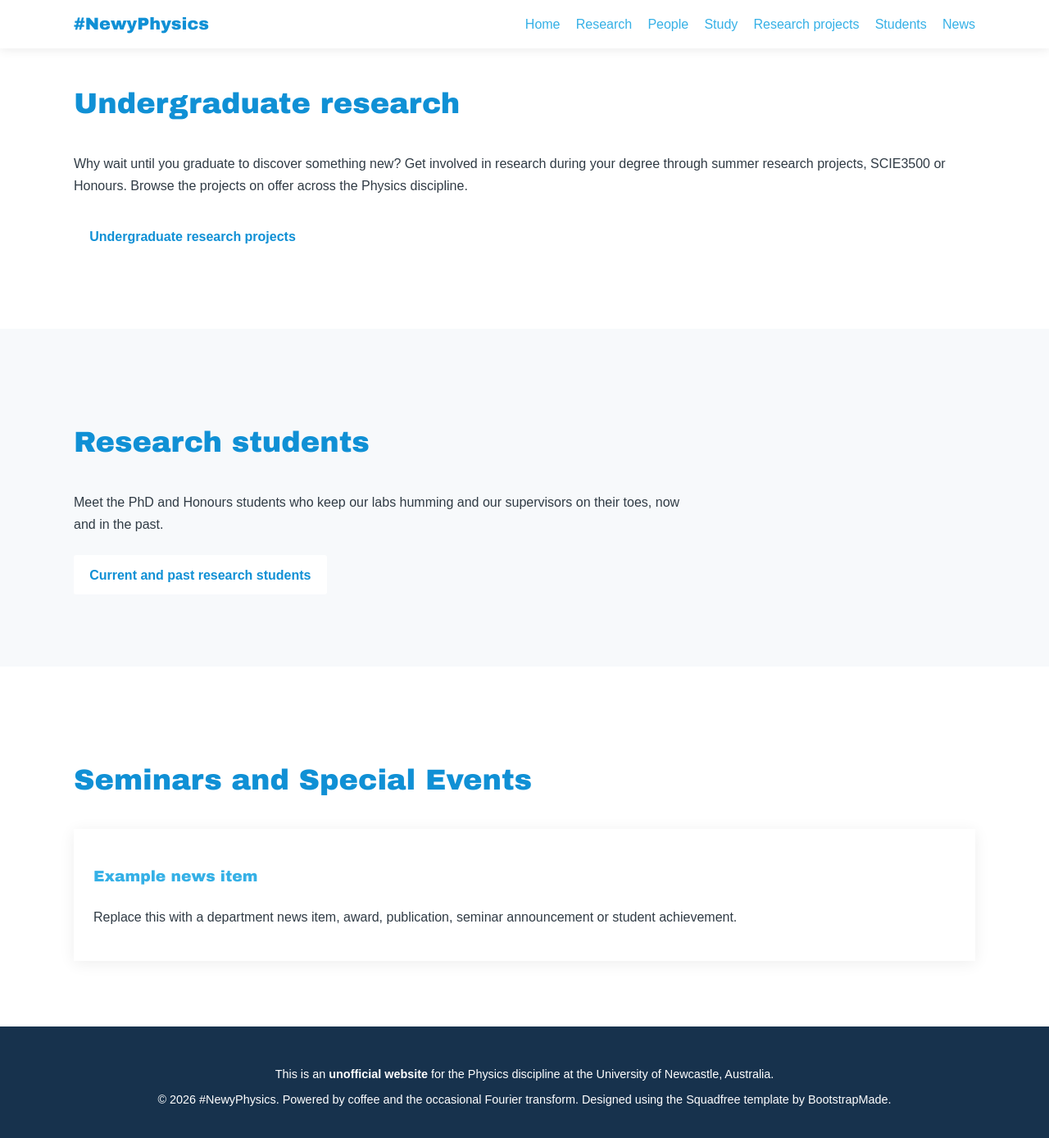
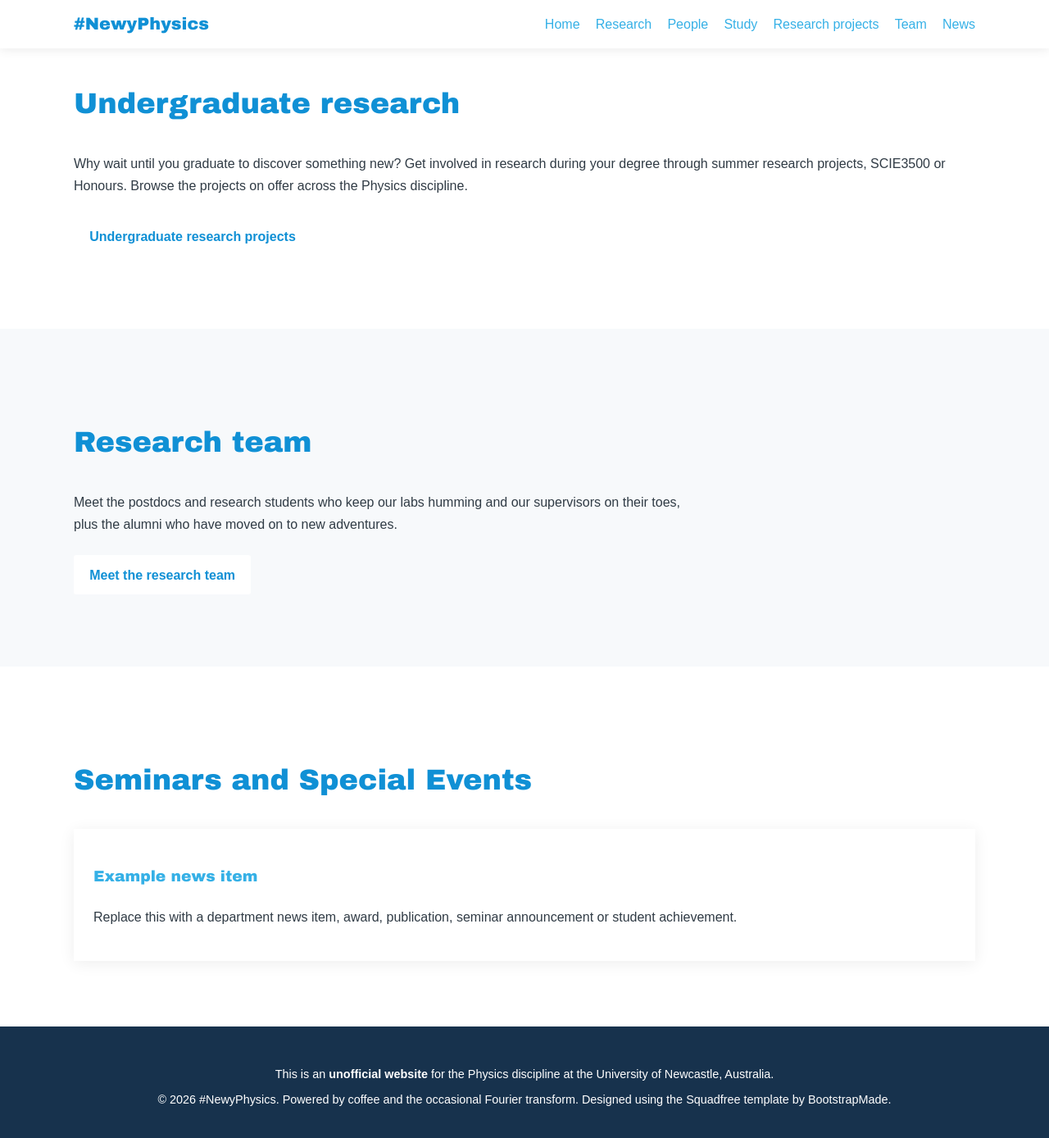
Before and after one commit to NewyPhysics/unofficial_homepage, a Jekyll site: the page built from index.html, in a window 1280 px wide and 1400 px high, scrolled down 5048 px. Shown: the top 1388 px of the window at 82% size. Built offline with Jekyll 4.4.1, drawn with Linux system fonts in a browser that asks for light colours.

Commit message:
Add Research team page for postdocs, PhD and Honours students and alumni
- One list in _data/team.yml, grouped automatically on /team/
- Supervisors link to their People cards
- Home page section and menu renamed to Research team / Team
- Replaces the research students page

Co-Authored-By: Claude Opus 5.5 <noreply@anthropic.com>
Claude-Session: https://claude.ai/code/session_01LYcBCLwvG5rvH6dJMd99nN

```diff
--- a/_includes/nav.html
+++ b/_includes/nav.html
@@ -10,7 +10,7 @@
         <li><a href="{{ '/#people' | relative_url }}">People</a></li>
         <li><a href="{{ '/#study' | relative_url }}">Study</a></li>
         <li><a href="{{ '/#projects' | relative_url }}">Research projects</a></li>
-        <li><a href="{{ '/#students' | relative_url }}">Students</a></li>
+        <li><a href="{{ '/#team' | relative_url }}">Team</a></li>
         <li><a href="{{ '/#news' | relative_url }}">News</a></li>
       </ul>
     </nav>
--- a/assets/css/style.css
+++ b/assets/css/style.css
@@ -208,3 +208,11 @@ h1, h2, h3, .logo h1 {
 .grad-bar { display:block; height:100%; min-width:3px; background:#1090D5; border-radius:0 4px 4px 0; }
 .grad-bar-value { text-align:right; color:#5b6670; font-variant-numeric:tabular-nums; }
 @media (max-width:420px) { .grad-bar-row { grid-template-columns:8.6rem 1fr 2.4rem; font-size:.86rem; } .grad-bar-label { white-space:normal; } .grad-legend { grid-template-columns:1fr; } .grad-hero-number { font-size:2.8rem; } }
+
+/* Research team page */
+.team-grid { display:grid; grid-template-columns:repeat(auto-fill,minmax(min(240px,100%),1fr)); gap:1rem; margin-bottom:2.5rem; }
+.team-card { background:#fff; border:1px solid #e1e8ed; border-radius:10px; padding:1rem 1.2rem; }
+.team-card h3 { margin:0 0 .3rem; font-size:1.1rem; }
+.team-card p { margin:.3rem 0; font-size:.95rem; }
+.team-meta, .team-now { color:#5b6670; }
+.team-supervisors a { color:var(--uon-dark-blue); }
--- a/index.html
+++ b/index.html
@@ -123,11 +123,11 @@ title: Home
   </div>
 </section>
 
-<section id="students" class="section alt">
+<section id="team" class="section alt">
   <div class="container">
-    <h2>Research students</h2>
-    <p class="section-intro">Meet the PhD and Honours students who keep our labs humming and our supervisors on their toes, now and in the past.</p>
-    <a class="btn" href="{{ 'students/' | relative_url }}">Current and past research students</a>
+    <h2>Research team</h2>
+    <p class="section-intro">Meet the postdocs and research students who keep our labs humming and our supervisors on their toes, plus the alumni who have moved on to new adventures.</p>
+    <a class="btn" href="{{ 'team/' | relative_url }}">Meet the research team</a>
   </div>
 </section>
 
```
Also changed, not shown: _data/research_students.yml (deleted, +0 -11 lines), _data/team.yml (added, +52 -0 lines), _includes/team-card.html (added, +17 -0 lines), _teaching/hdr.md (+1 -1 lines), docs/EDITING.md (+2 -2 lines), pages/research-students.html (deleted, +0 -44 lines), pages/team.html (added, +30 -0 lines), README.md.
